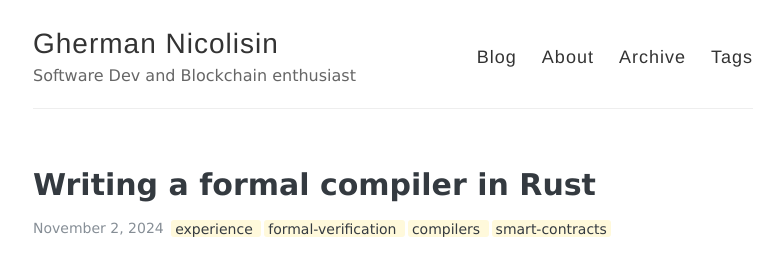
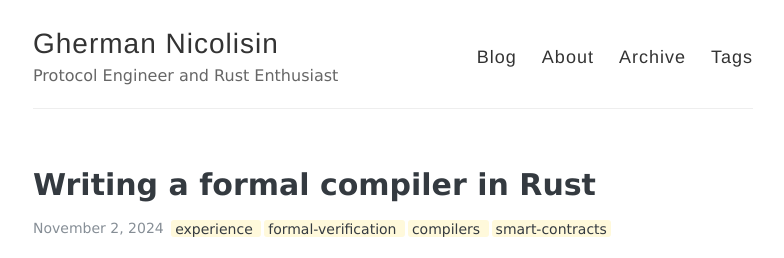
Before and after one commit to SkymanOne/SkymanOne.github.io, a Jekyll site: the page built from index.html, in a window 1280 px wide. Shown: the top 258 px of the page, without its empty margins (247-1031 px from the left). Built offline with Jekyll 4.4.1, drawn with Linux system fonts in a browser that asks for light colours; the list of posts is cut into pages by our own code.

Commit message:
update header

```diff
--- a/_config.yml
+++ b/_config.yml
@@ -6,7 +6,7 @@
 name: Gherman Nicolisin
 
 # Short bio or description (displayed in the header)
-description: Software Dev and Blockchain enthusiast
+description: Protocol Engineer and Rust Enthusiast
 
 #
 # Flags below are optional
```
